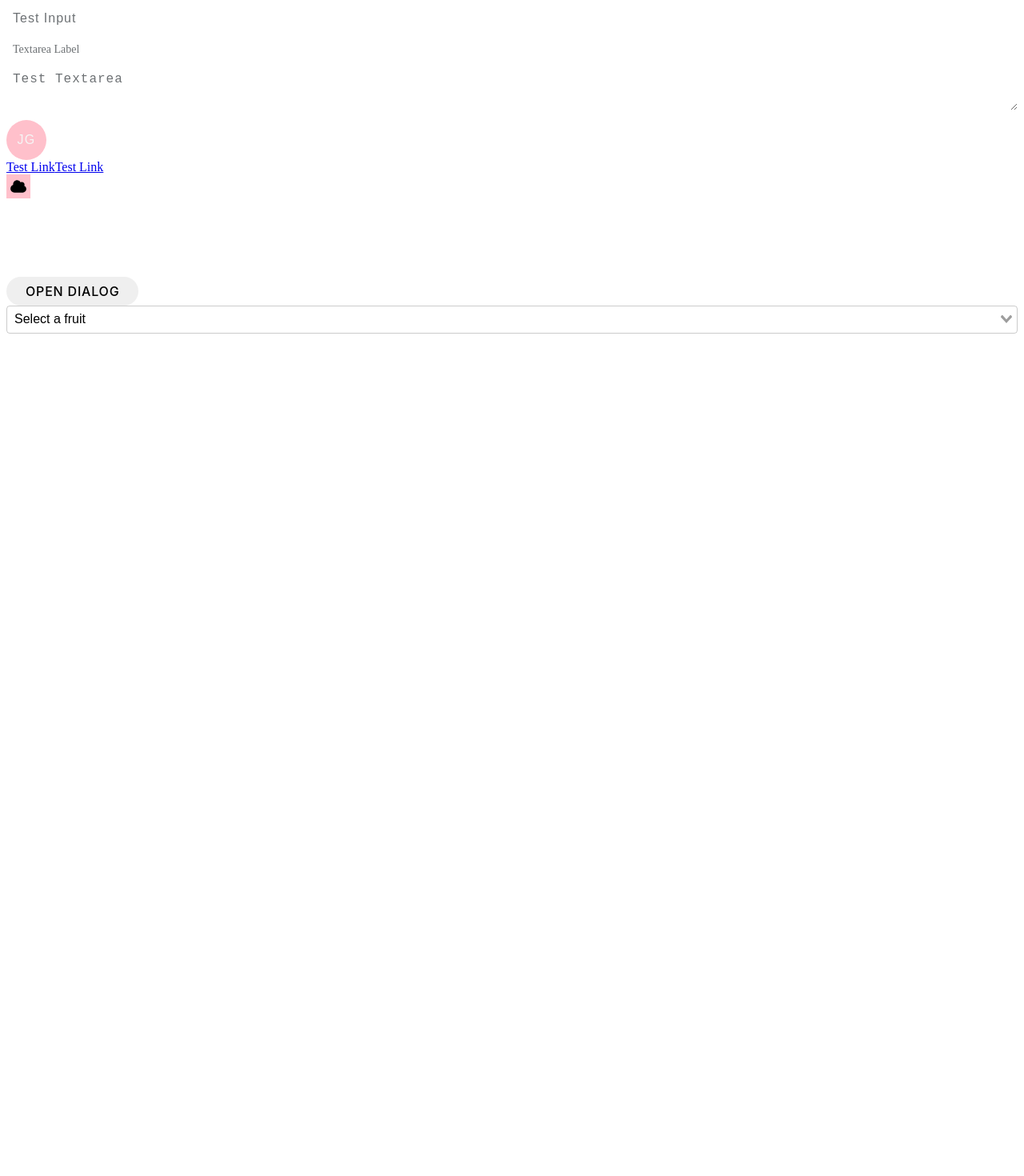
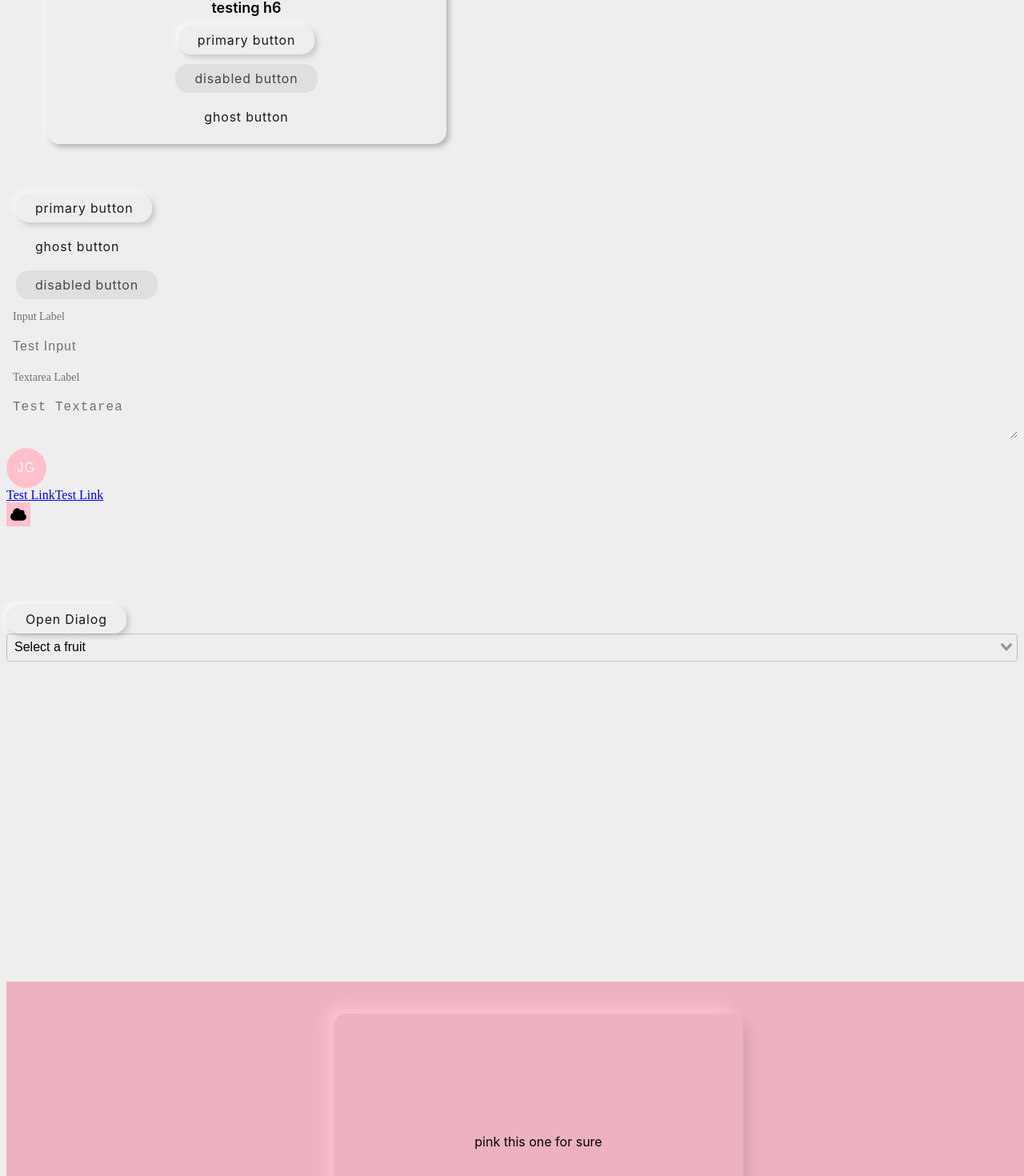
Before and after one commit to Passion-Built/Nimbus-Vue, a Vue app: page / in a window 1280 px wide. Shown: the part 475-1945 px from the top of the page at 80% size. Before the commit the page ends 1300 px from the top, so only its background shows below. Built offline with nearby package versions, Linux system fonts and the light colour scheme; a web font is replaced by a local one.

Commit message:
Added styling to Button component

```diff
--- a/src/App.vue
+++ b/src/App.vue
@@ -1,6 +1,14 @@
 <template>
   <h1>passion presents: nimubs</h1>
-  <NuiBox>
+  <NuiBox
+    style="margin-bottom: 50px;
+    width: 500px;
+    display: flex;
+    flex-direction: column;
+    align-items: center;
+    justify-content: center;
+    margin-left: 50px;
+    gap:12px">
     <NuiText as="p">testing paragraph</NuiText>
     <NuiText as="span">testing span</NuiText>
     <NuiText as="li">testing li</NuiText>
@@ -10,8 +18,15 @@
     <NuiHeading as="h4">testing h4</NuiHeading>
     <NuiHeading as="h5">testing h5</NuiHeading>
     <NuiHeading as="h6">testing h6</NuiHeading>
+    <NuiButton>primary button</NuiButton>
+    <NuiButton disabled>disabled button</NuiButton>
+    <NuiButton variant="ghost">ghost button</NuiButton>
   </NuiBox>
-  <NuiButton>test button</NuiButton>
+  <div style="display:flex; flex-direction:column; gap:12px; padding:12px;">
+    <NuiButton>primary button</NuiButton>
+    <NuiButton variant="ghost">ghost button</NuiButton>
+    <NuiButton disabled>disabled button</NuiButton>
+  </div>
   <NuiInput
     v-model="testInput"
     id="test-input"
@@ -44,6 +59,23 @@
     placeholder="Select a fruit"
   />
   <div style="height:50vh" />
+    <div style="width: 100vw; height: 50vh; background-color: #edb1c0; display: flex; justify-content: center; align-items: center;">
+    <NuiBox
+      style="
+      width: 40vw;
+      height: 40vh;
+      display: flex;
+      flex-direction: column;
+      align-items: center;
+      justify-content: center;
+      margin-left: 50px;
+      background: #edb1c0;
+      box-shadow:  10px 10px 12px #dca5b3,
+             -10px -10px 16px #febdcd;"
+    >
+      <NuiText as="p">pink this one for sure</NuiText>
+    </NuiBox>
+  </div>
 </template>
 
 <script setup>
@@ -55,3 +87,9 @@ const testDialog = ref(false)
 
 const favoriteFruit = ref('')
 </script>
+
+<style>
+html {
+  background-color: #eee;
+}
+</style>
--- a/src/components/Button.vue
+++ b/src/components/Button.vue
@@ -3,9 +3,8 @@
     :is="getElement()"
     :class="[
       'Px-btn',
-      `Px-btn--${props.appearance}`,
+      `Px-btn--${appearance}`,
       {'Px-btn--disabled': disabled},
-      {'Px-btn--outlined': variant === 'outlined'},
       {'Px-btn--ghost': variant === 'ghost'}
     ]"
     :href="url"
@@ -21,9 +20,11 @@ interface Props {
   appearance?: 'primary' | 'secondary'
   disabled?: boolean
   url?: string
-  variant?: 'outlined' | 'ghost'
+  variant?: 'ghost' | null
 }
 const props = defineProps<Props>()
+
+const appearance = props.appearance ?? 'primary'
 
 const getElement = () => {
   let element = 'button';
@@ -35,134 +36,74 @@ const getElement = () => {
 
 <style>
 :root {
-  --px-color-button-primary: var(--color-primary-600);
-  --px-color-button-text: #F5F5F5;
-  --px-color-button-primary-hover: var(--color-primary-700);
-  --px-color-button-primary-ghost: var(--color-primary-200);
+  --px-btn-primary-bg: #eeeeee;
+  --px-btn-primary-text: #1B1B1B;
 
-  --px-color-button-secondary: var(--color-secondary-600);
-  --px-color-button-secondary-hover: var(--color-secondary-700);
-  --px-color-button-secondary-ghost: var(--color-secondary-200);
+  --px-btn-disabled-bg: #dfdfdf;
+  --px-btn-disabled-text: #454545;
 
-  --px-color-button-tertiary: var(--color-tertiary-600);
-  --px-color-button-tertiary-hover: var(--color-tertiary-700);
-  --px-color-button-tertiary-ghost: var(--color-tertiary-200);
+  --px-btn-border-radius: var(--px-space-200);
 
-  --px-color-button-success: var(--color-success-600);
-  --px-color-button-success-hover: var(--color-success-700);
+  --px-btn-shadow: 4px 4px 6px #CACACB, -4px -4px 6px #f6f6f6;
+  --px-btn-shadow-hover: inset 4px 4px 4px #CACACB, inset -4px -4px 4px #f6f6f6;
+  --px-btn-shadow-active: inset 2px 2px 2px #CACACB, inset -2px -2px 2px #f6f6f6;
 
-  --px-color-button-danger: var(--color-danger-600);
-  --px-color-button-danger-hover: var(--color-danger-700);
-
-  --px-color-button-warning: var(--color-warning-600);
-  --px-color-button-warning-hover: var(--color-warning-700);
-  --px-color-button-warning-text: #0C1B2D;
-
-  --px-color-button-disabled: #C6C6C6;
-  --px-color-button-disabled-text: #8d8d8d;
+  --px-btn-ghost-shadow-hover: 1px 1px 4px #CACACB, -1px -1px 4px #f6f6f6;
+  --px-btn-ghost-shadow-active: 2px 2px 4px #CACACB, -2px -2px 4px #f6f6f6;
 }
 </style>
 
 <style lang="scss" scoped>
-@use "sass:map";
-$colors: (
-  primary: (
-    base: pink,
-    hover: var(--px-color-button-primary-hover),
-    ghost-bg: var(--px-color-button-primary-ghost),
-    text: var(--px-color-button-text)
-  ),
-  secondary: (
-    base: var(--px-color-button-secondary),
-    hover: var(--px-color-button-secondary-hover),
-    ghost-bg: var(--px-color-button-secondary-ghost),
-    text: var(--px-color-button-text)
-  )
-);
-
 .Px-btn {
+  background-color: var(--px-btn-primary-bg);
   border: none;
-  border-radius: 25px;
-  color: black;
+  border-radius: var(--px-btn-border-radius);
+  box-shadow: var(--px-btn-shadow);
+  color: var(--px-btn-primary-text);
   cursor: pointer;
   font-family: var(--px-font-family-body);
   font-size: var(--px-font-size-body);
-  font-weight: 500;
   height: fit-content;
   width: fit-content;
   letter-spacing: .05rem;
-  padding: 8px 24px;
-  text-transform: uppercase;
+  padding: var(--px-space-100) var(--px-space-300);
   transition: all .25s ease-in-out;
+
+  &:hover {
+    box-shadow: var(--px-btn-shadow-active);
+  }
+
+  &:active {
+    box-shadow: var(--px-btn-shadow-hover);
+  }
+
+  &:focus-visible {
+    outline: 2px solid rgba(0, 120, 255, 0.8);
+    outline-offset: 3px;
+  }
+}
+
+.Px-btn--ghost {
+  background: transparent;
+  box-shadow: none;
+
+  &:hover {
+    box-shadow: var(--px-btn-ghost-shadow-hover);
+  }
+
+  &:active {
+    box-shadow: var(--px-btn-ghost-shadow-active);
+  }
 }
 
 a.Px-btn {
   text-decoration: none;
 }
 
-@each $name, $values in $colors {
-  $base: map.get($values, base);
-  $hover: map.get($values, hover);
-  $ghost-bg: map.get($values, ghost-bg);
-  $text: map.get($values, text);
-
-  .Px-btn--#{$name} {
-    background-color: $base;
-    color: $text;
-
-    &:hover,
-    &:focus {
-      background-color: $hover;
-      color: $text;
-    }
-
-    &.Px-btn--outlined {
-      background: transparent;
-      border: 1px solid currentColor;
-      color: $base;
-
-      &:hover,
-      &:focus {
-        background: $hover;
-        border-color: $hover;
-        color: var(--px-color-button-text);
-      }
-    }
-
-    @if $ghost-bg {
-      &.Px-btn--ghost {
-        background: transparent;
-        color: $base;
-
-        &:hover,
-        &:focus {
-          background: $ghost-bg;
-          color: $base;
-        }
-      }
-    }
-  }
-}
-
-.Px-btn--ghost {
-  background: transparent;
-  text-decoration: underline;
-}
-
-.Px-btn--outlined {
-  background: transparent;
-  border: 1px solid currentColor;
-}
-
-.Px-btn--full-width {
-  background-color: map.get(map.get($colors, primary), base);
-  width: 100%;
-}
-
 .Px-btn--disabled {
-  background: var(--px-color-button-disabled);
-  color: var(--px-color-button-disabled-text);
-  cursor: not-allowed;
+  background: var(--px-btn-disabled-bg);
+  box-shadow: none;
+  color: var(--px-btn-disabled-text);
   pointer-events: none;
 }
 </style>
```
